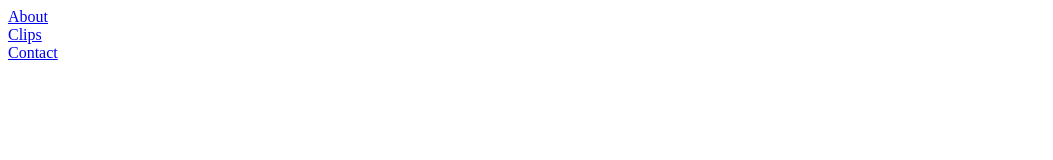
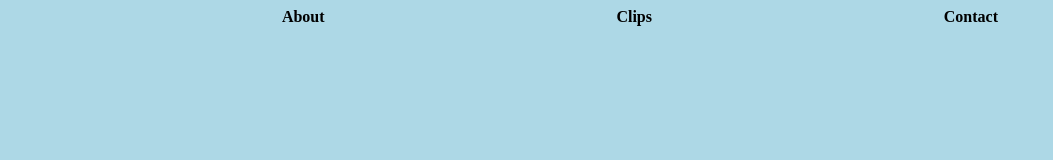
Before and after one commit to willmclernon/Interactives, a plain HTML site: page Portfolio Pages/Clips.html in a window 1280 px wide. Shown: the whole page, without its empty margins (0-1053 px from the left). Drawn offline with Linux system fonts and the light colour scheme; the site is published under a folder, as on GitHub Pages, so addresses that start at the root find nothing.

Commit message:
Update Clips.html

```diff
--- a/Portfolio Pages/Clips.html
+++ b/Portfolio Pages/Clips.html
@@ -1,9 +1,9 @@
 <Head>
-    <link href="/portfolio.css" rel="stylesheet" type="text/css" />
+    <link href="portfolio.css" rel="stylesheet" type="text/css"/>
 </Head>
 
 <div id="nav-bar" class="collapsed">
-<div class="nav-button"> <a href="../portfolio.html">About</a></div>
-<div class="nav-button">  <a href="../clips.html">Clips</a></div>
-<div class="nav-button"><a href="../contact.html"> Contact</a> </div>
+<div class="nav-button"> <a href="./portfolio.html">About</a></div>
+<div class="nav-button">  <a href="./clips.html">Clips</a></div>
+<div class="nav-button"><a href="./contact.html"> Contact</a> </div>
 </div>
```
